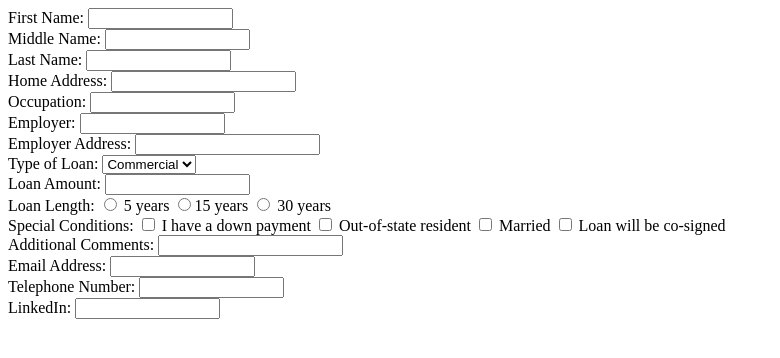
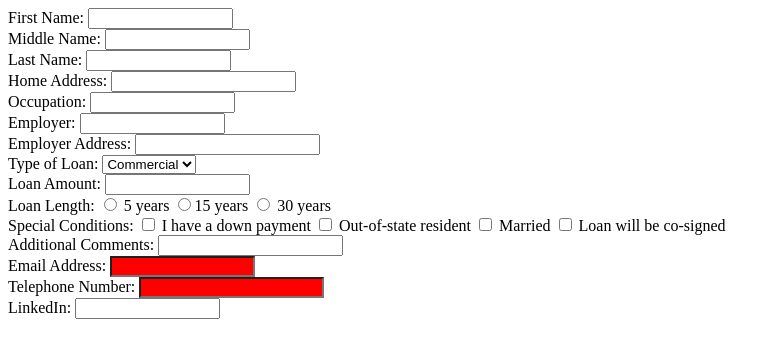
Before and after one commit to hayleylandsberg/Validate-Application, a plain HTML site: page index.html in a window 1280 px wide. Shown: the whole page, without its empty margins (0-780 px from the left). Drawn offline with Linux system fonts and the light colour scheme.

Commit message:
exercise complete

```diff
--- a/index.html
+++ b/index.html
@@ -1,7 +1,7 @@
 <!DOCTYPE html>
 <html>
 	<head>
-
+	<link type="text/css" rel="stylesheet" a href="validation.css"/>
 	</head>
 		<body>
 			<article>
@@ -71,11 +71,11 @@
 
 				<form>
 					Email Address:
-					<input type="text" name="email" size="15" maxlength="30" />
+					<input placeholder=" " type="email" name="email" size="15" maxlength="30" id="email" required>
 				</form>
 				<form>
 					Telephone Number:
-					<input type="text" name="number" size="15" maxlength="30" />
+					<input placeholder=" " type="number" name="number" size="10" maxlength="30" id="number" required/>
 				</form>
 				<form>
 					LinkedIn:
--- a/validation.css
+++ b/validation.css
@@ -0,0 +1,7 @@
+input:required:invalid, input:focus:invalid {
+	background-color: red;
+}
+
+input:required:valid, input:focus:valid {
+	background-color: green;
+}
```
